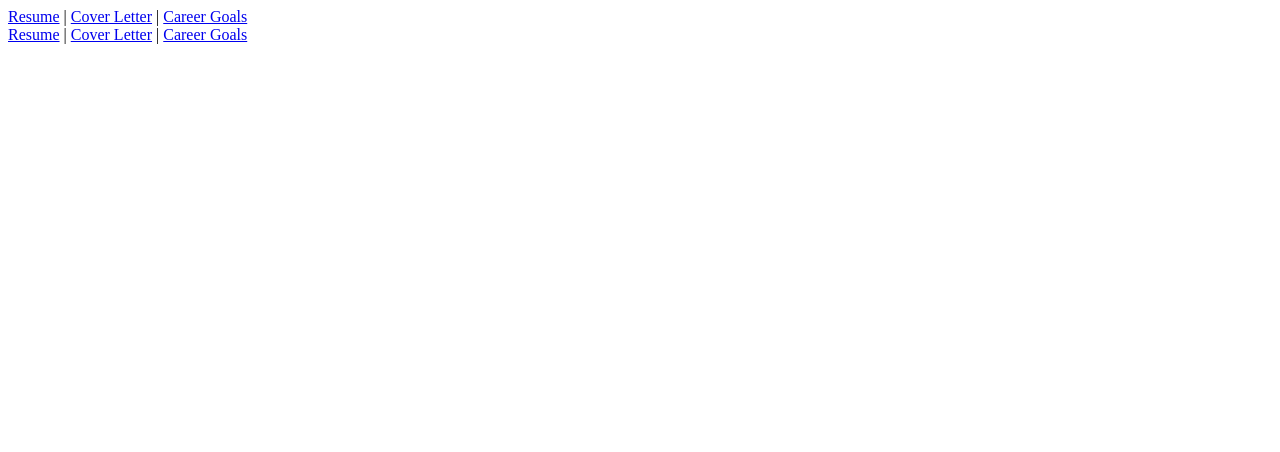
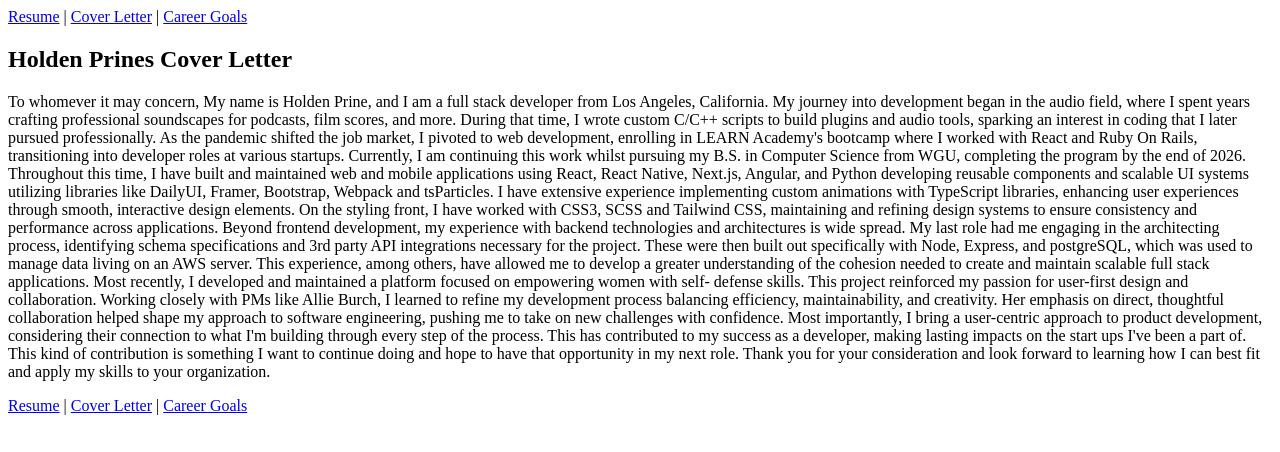
Before and after one commit to holdenprine/Web-Dev-D276-Portfolio-Project, a plain HTML site: page cover-letter.html in a window 1280 px wide. Drawn offline with Linux system fonts and the light colour scheme.

Commit message:
Added cover letter content for the cover letter page, no issues atm.

```diff
--- a/cover-letter.html
+++ b/cover-letter.html
@@ -15,6 +15,37 @@
     </header>
 
     <main>
+        <section><h1>Holden Prines Cover Letter</h1></section>
+        <div></div>
+        <section>
+            <p>
+                To whomever it may concern,
+
+My name is Holden Prine, and I am a full stack developer from Los Angeles,
+California. My journey into development began in the audio field, where I spent years crafting
+professional soundscapes for podcasts, film scores, and more. During that time, I wrote custom
+C/C++ scripts to build plugins and audio tools, sparking an interest in coding that I later pursued
+professionally. As the pandemic shifted the job market, I pivoted to web development, enrolling
+in LEARN Academy&apos;s bootcamp where I worked with React and Ruby On Rails, transitioning
+into developer roles at various startups. Currently, I am continuing this work whilst pursuing my B.S. in Computer Science from WGU, completing the program by the end of 2026.
+
+Throughout this time, I have built and maintained web and mobile applications using React, React Native, Next.js, Angular, and Python developing reusable components and scalable UI systems utilizing libraries like DailyUI, Framer, Bootstrap, Webpack and tsParticles. I have extensive experience implementing custom animations with TypeScript libraries, enhancing user experiences through smooth, interactive design elements. On the styling front, I have worked with CSS3, SCSS and Tailwind CSS, maintaining and refining design systems to ensure consistency and performance across applications.
+
+Beyond frontend development, my experience with backend technologies and architectures is wide spread. My last role had me engaging in the architecting process, identifying schema specifications and 3rd party API integrations necessary for the project. These were then built out specifically with Node, Express, and postgreSQL, which was used to manage data living on an AWS server. This experience, among others, have allowed me to develop a greater understanding of the cohesion needed to create and maintain scalable full stack applications.
+
+Most recently, I developed and maintained a platform focused on empowering women with self-
+defense skills. This project reinforced my passion for user-first design and collaboration.
+Working closely with PMs like Allie Burch, I learned to refine my development process
+balancing efficiency, maintainability, and creativity. Her emphasis on direct, thoughtful
+collaboration helped shape my approach to software engineering, pushing me to take on new
+challenges with confidence.
+
+Most importantly, I bring a user-centric approach to product development, considering their connection to what I&apos;m building through every step of the process. This has contributed to my success as a developer, making lasting impacts on the start ups I&apos;ve been a part of. This kind of contribution is something I want to continue doing and hope to have that opportunity in my next role. Thank you for your consideration and look forward to learning how I can best fit and apply my skills to your organization.
+
+            </p>
+        </section>
+
+
 
     </main>
 
```
